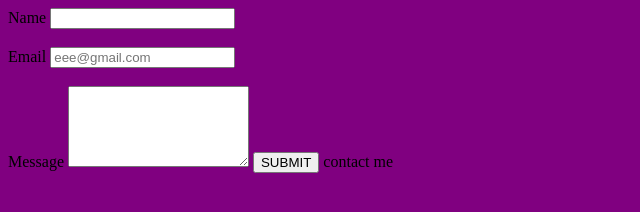
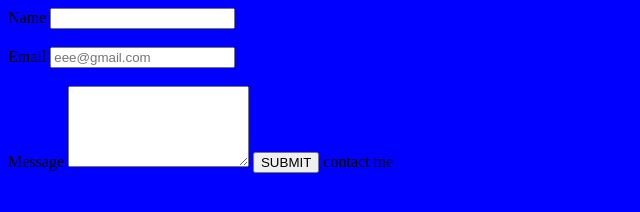
Before and after one commit to DorothyMartha/myproject2, a plain HTML site: page contact.html in a window 1280 px wide. Shown: the whole page, without its empty margins (0-640 px from the left). Drawn offline with Linux system fonts and the light colour scheme.

Commit message:
Update contact.html

```diff
--- a/contact.html
+++ b/contact.html
@@ -6,7 +6,7 @@
   <style type="text/css">
    </style>
 </head>
-<body style="background-color: purple;>
+<body style="background-color: blue;>
   <form action="mailto:dorotheekarma@gmail.com" method="post">
        <label for="un">Name</label>
        <input type="text" name="un">
```
